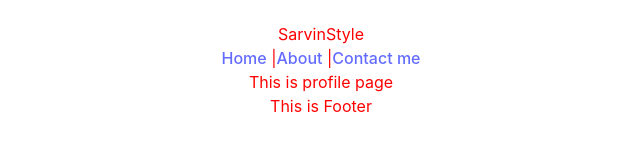
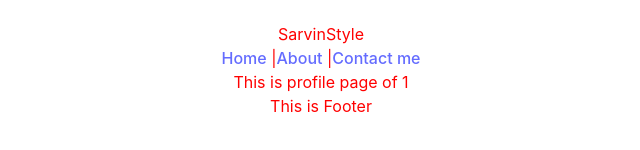
Before and after one commit to AidaNiknejad/React, a React (Vite) app: page /profile/1 in a window 1280 px wide. Shown: the part 330-480 px from the top of the page, without its empty margins (319-959 px from the left). Built offline with nearby package versions, Linux system fonts and the light colour scheme.

Commit message:
Update Profile.jsx

```diff
--- a/src/pages/Profile.jsx
+++ b/src/pages/Profile.jsx
@@ -1,3 +1,5 @@
+import { useParams } from "react-router-dom";
 export const Profile = () => {
-  return <div>This is profile page</div>;
+  const { name } = useParams();
+  return <div>This is profile page of {name}</div>;
 };
```
